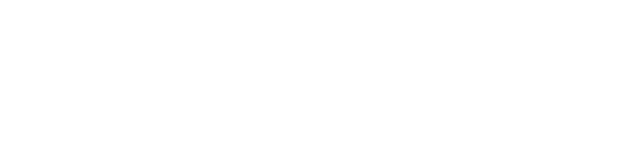
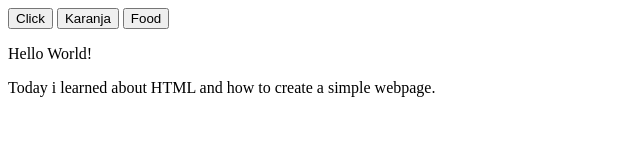
Before and after one commit to raevmood/html-css-course-project, a plain HTML site: page index.html in a window 1280 px wide. Shown: the whole page, without its empty margins (0-640 px from the left). Drawn offline with Linux system fonts and the light colour scheme.

Commit message:
Basic elements

```diff
--- a/index.html
+++ b/index.html
@@ -5,6 +5,21 @@
     <title>title</title>
 </head>
 <body>
+  <button>
+    Click
+  </button>
+  <button>
+    Karanja
+  </button>
+  <button>
+    Food
+  </button>
 
+  <p>
+    Hello World!
+  </p>
+  <p>
+    Today i learned about HTML and how to create a simple webpage.
+  </p>
 </body>
 </html>
```
